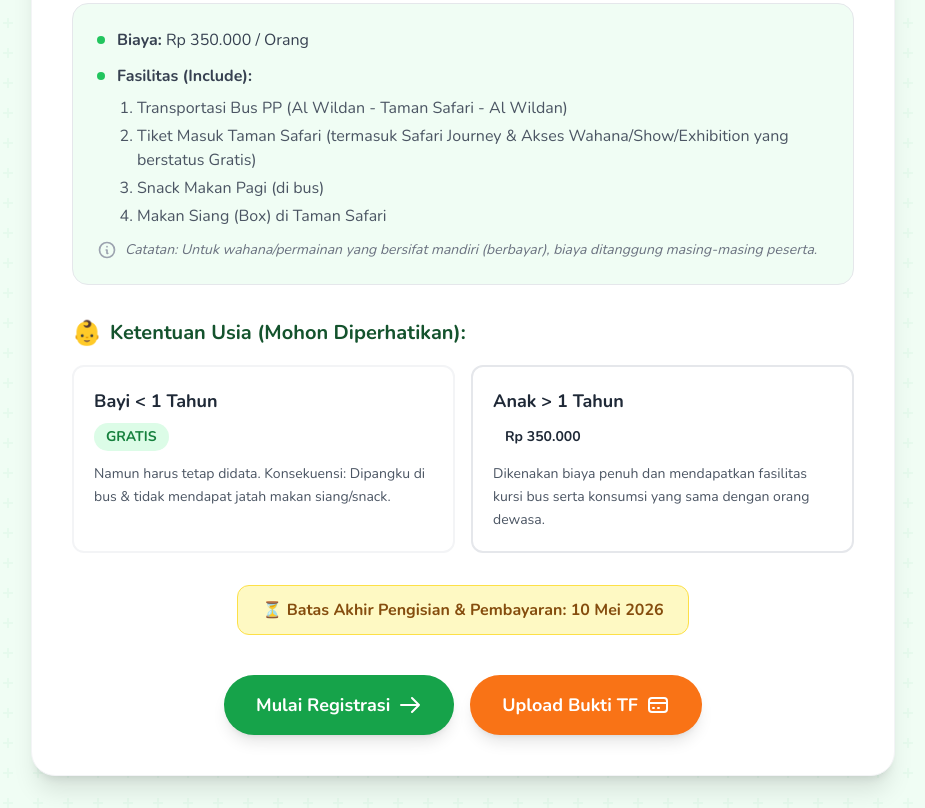
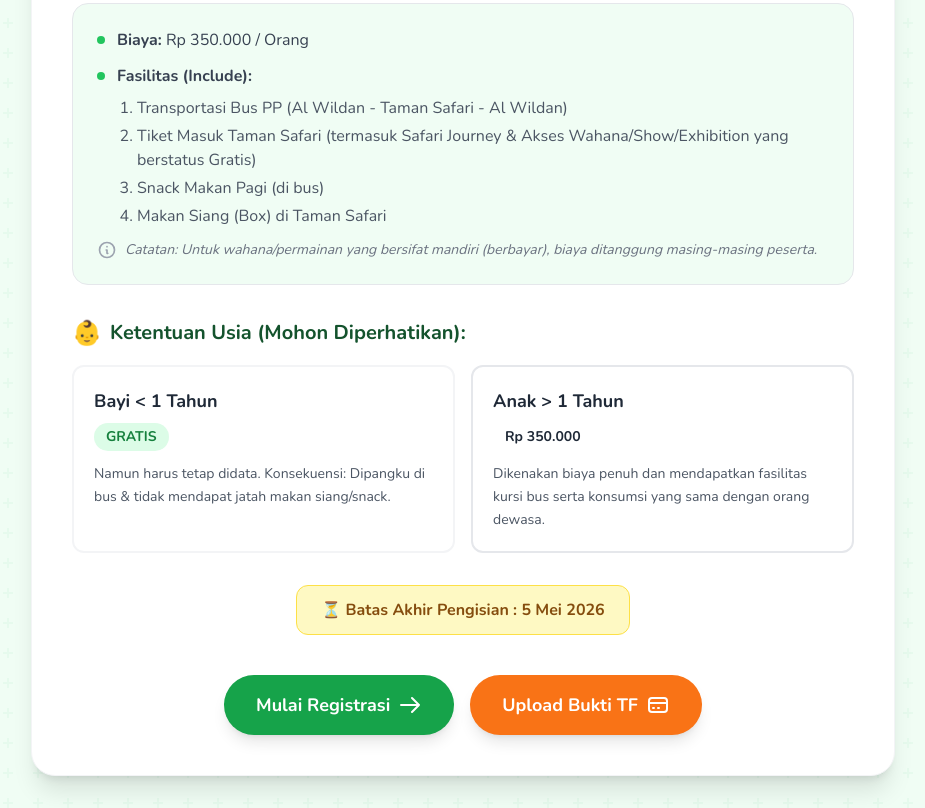
Before and after one commit to AlWildan15Bekasi/Rihlah-TS2026, a plain HTML site: page index.html in a window 1280 px wide. Shown: the part 822-1630 px from the top of the page, without its empty margins (177-1102 px from the left). Drawn offline with nearby package versions, Linux system fonts and the light colour scheme; no server answers.

Commit message:
Update index.html

```diff
--- a/index.html
+++ b/index.html
@@ -127,7 +127,7 @@
 
                     <div class="mt-8 text-center">
                         <div class="inline-block bg-yellow-100 text-yellow-800 px-6 py-3 rounded-xl font-bold border border-yellow-300">
-                            ⏳ Batas Akhir Pengisian & Pembayaran: 10 Mei 2026
+                            ⏳ Batas Akhir Pengisian : 5 Mei 2026
                         </div>
                     </div>
                 </div>
```
